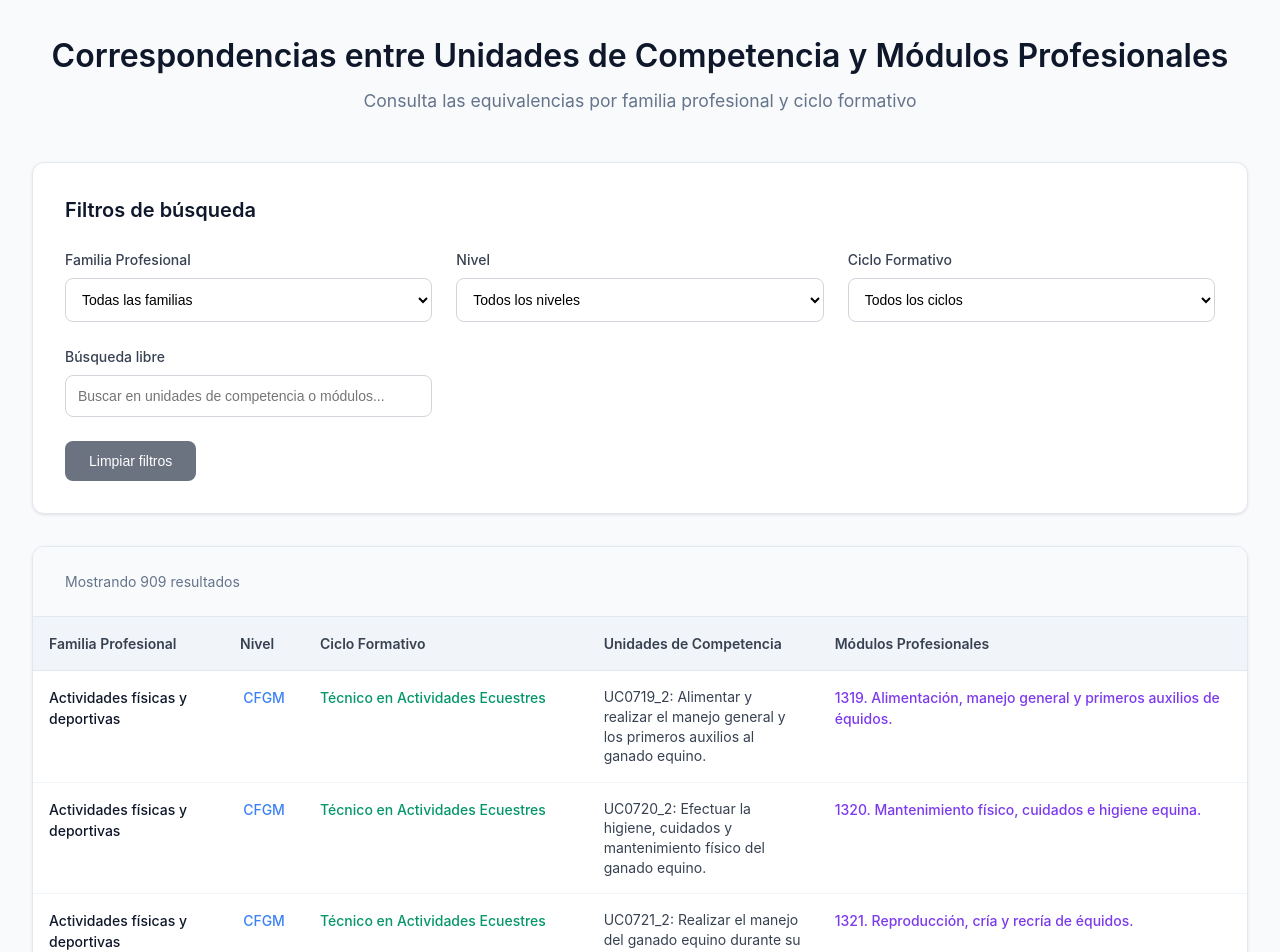
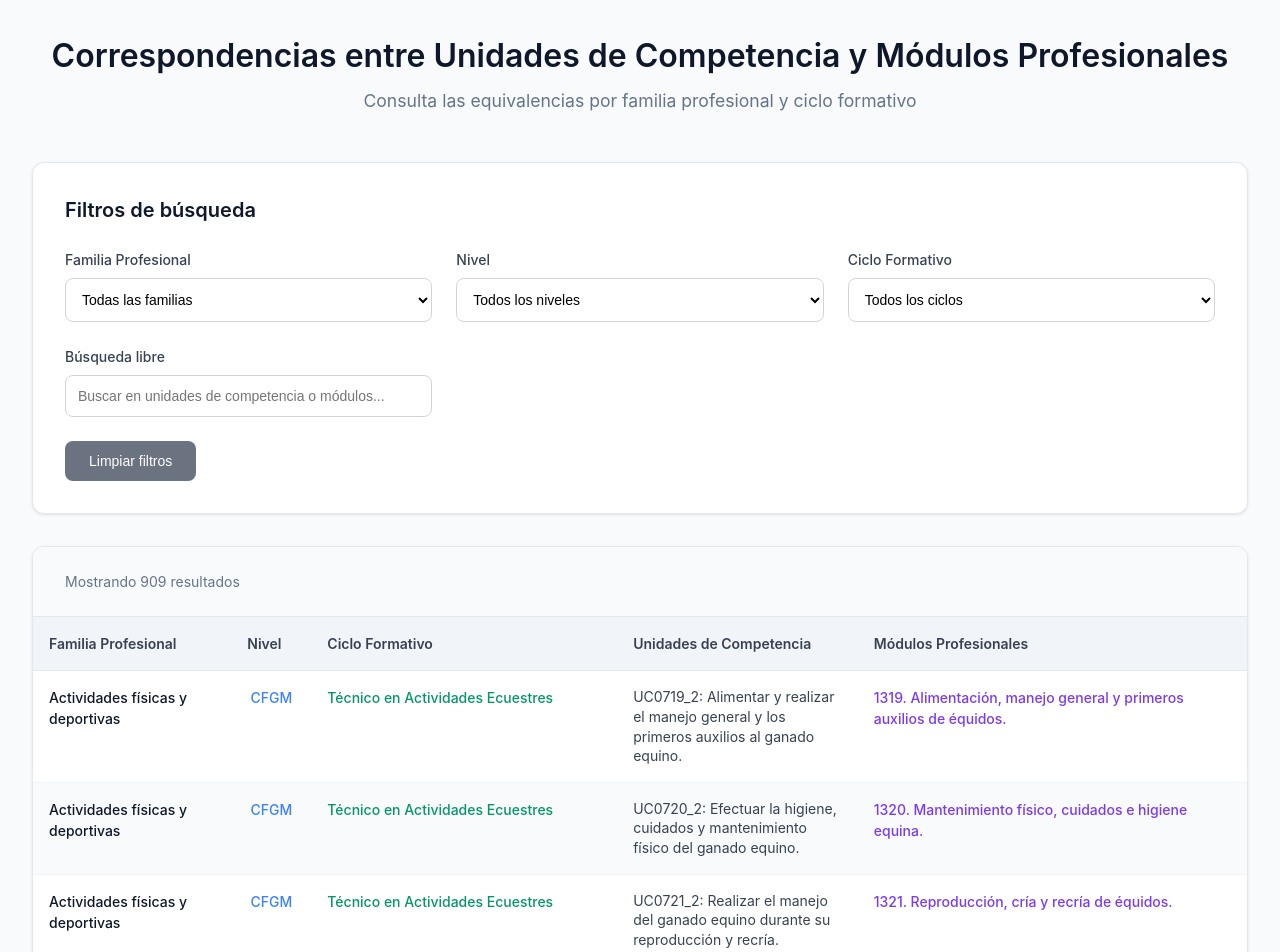
Before and after one commit to proschil/convalidaciones, a plain HTML site: page index.html in a window 1280 px wide. Shown: the top 952 px of the page. Drawn offline with Linux system fonts and the light colour scheme.

Commit message:
Dos pequeños cambios
1. El white-space: pre-line; para los Módulos Profesionales
2. El zebra striping para mejorar la legibilidad de las filas

```diff
--- a/index.html
+++ b/index.html
@@ -205,9 +205,17 @@
             font-size: 0.875rem;
         }
 
-        .results-table tr:hover {
-            background-color: #f8fafc;
-        }
+        .results-table tr:nth-child(even) {
+    background-color: #f8fafc;
+}
+
+.results-table tr:nth-child(odd) {
+    background-color: white;
+}
+
+.results-table tr:hover {
+    background-color: #f1f5f9 !important;
+}
 
         .familia-cell {
             font-weight: 500;
@@ -239,6 +247,7 @@
             color: #7c3aed;
             font-weight: 500;
             min-width: 200px;
+            white-space: pre-line;
         }
 
         .no-results {
```
